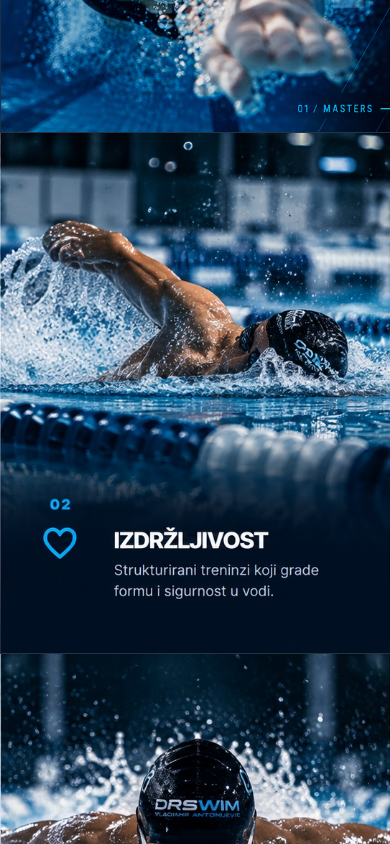
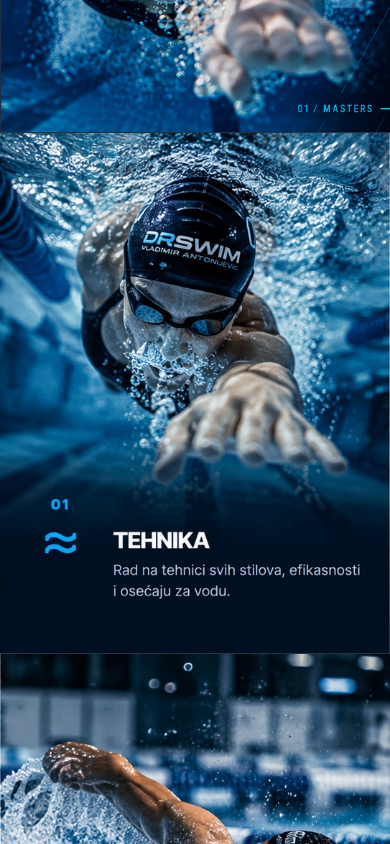
Before and after one commit to milicakuzmanovic/dr-swim-masters, a Next.js app: page / in a window 390 px wide. Shown: the part 860-1704 px from the top of the page. Built offline with nearby package versions, Linux system fonts and the light colour scheme.

Commit message:
Fix mobile feature layout

```diff
--- a/app/globals.css
+++ b/app/globals.css
@@ -922,7 +922,9 @@ footer p {
 
 @media (max-width: 600px) {
 
-  /* HEADER */
+  /* =====================================================
+     HEADER
+  ===================================================== */
 
   .site-header {
     width: 100%;
@@ -1068,7 +1070,9 @@ footer p {
     border: 0 !important;
   }
 
-  /* HERO */
+  /* =====================================================
+     HERO
+  ===================================================== */
 
   .hero {
     display: block;
@@ -1151,13 +1155,8 @@ footer p {
   }
 
   /*
-     Prva slika je veoma slična hero fotografiji,
-     zato je na telefonu skrivamo.
+     SVE 4 SLIKE OSTAJU I NA MOBILNOM.
   */
-
-  .feature-image-only:first-child {
-    display: none;
-  }
 
   .feature-image-only {
     border-right: 0;
```
